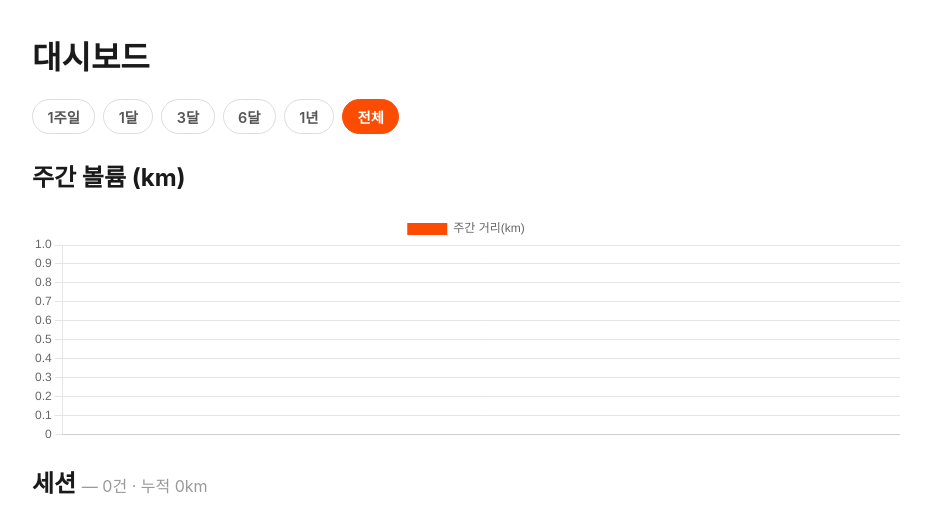
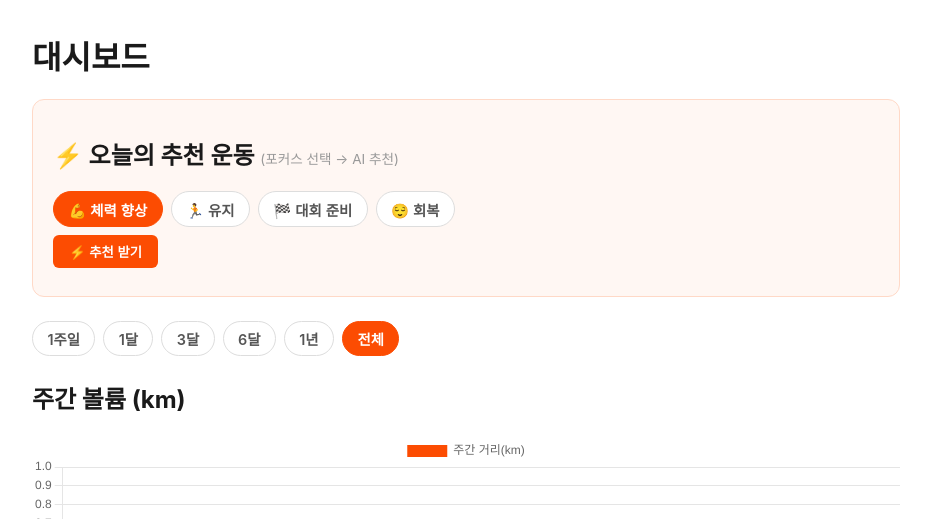
Before and after one commit to SangjunPark54/StravaCoach, a FastAPI app: page / in a window 1280 px wide. Shown: the part 69-588 px from the top of the page, without its empty margins (174-1105 px from the left). Run offline with FastAPI, Linux system fonts and the light colour scheme; data that the repository does not hold is empty.

Commit message:
Add Instant Workout: focus-based single workout recommendation (Strava-style)
Co-Authored-By: Claude Opus 4.8 (1M context) <noreply@anthropic.com>

```diff
--- a/strava_coach/coach_llm.py
+++ b/strava_coach/coach_llm.py
@@ -138,6 +138,59 @@ def generate_plan(analysis: dict, goal: dict, recent_days: list, today: str, pha
         return {"error": f"{type(e).__name__}: {e}"}
 
 
+INSTANT_SYSTEM = (
+    "당신은 러닝 코치입니다. Strava 'Instant Workouts'처럼, 사용자가 고른 focus와 현재 훈련부하로 "
+    "'오늘 할 운동 1개'만 추천합니다. 입력: focus(build_fitness=체력향상/stay_active=유지/event=대회준비/recover=회복), "
+    "fitness(현재 Fitness·Fatigue·Form; Form 양수=신선/음수=피로), analysis(볼륨·페이스·목표격차), "
+    "recent_days(최근 14일 타임라인, rest=쉼), goal, today, user_comment. 반드시 아래 JSON만 출력:\n"
+    '{"type":"easy|tempo|threshold|vo2|long_run|rest",'
+    '"title":"운동명","detail":"거리·페이스·심박존 구체 지시","duration":"예상 시간(예: 40분)",'
+    '"why":"이 운동을 추천한 이유 1~2문장(Form/피로/focus/최근 이력 근거)"}\n'
+    "규칙: Form이 크게 음수(-15↓)거나 focus=recover면 rest 또는 아주 가벼운 회복 조깅. "
+    "focus=event면 목표 페이스 특이적 세션(threshold/tempo). focus=build_fitness면 부하를 점진적으로. "
+    "어제·그제 연속으로 뛰었으면 회복을 우선. 페이스·거리는 사용자 실제 기록 범위에서 현실적으로. "
+    "user_comment가 있으면 최우선 반영."
+)
+
+
+def instant_workout(analysis: dict, fitness: dict, goal: dict, recent_days: list,
+                    focus: str, today: str, user_comment: str = "") -> dict:
+    """오늘 할 운동 1개 추천(Strava Instant Workouts 대응). 실패 시 {'error':...}."""
+    user_content = json.dumps(
+        {
+            "focus": focus,
+            "fitness": fitness,
+            "analysis": analysis,
+            "recent_days": recent_days,
+            "goal": goal,
+            "today": today,
+            "user_comment": (user_comment or "").strip(),
+        },
+        ensure_ascii=False,
+    )
+    try:
+        if LLM_PROVIDER == "github":
+            if not GITHUB_TOKEN:
+                return {"error": "GITHUB_TOKEN 미설정"}
+            raw = _github_chat(INSTANT_SYSTEM, user_content, max_tokens=500, json_mode=True)
+        elif LLM_PROVIDER == "anthropic":
+            if not ANTHROPIC_API_KEY:
+                return {"error": "ANTHROPIC_API_KEY 미설정"}
+            from anthropic import Anthropic
+
+            client = Anthropic(api_key=ANTHROPIC_API_KEY)
+            resp = client.messages.create(
+                model="claude-sonnet-5", max_tokens=500, system=INSTANT_SYSTEM,
+                messages=[{"role": "user", "content": user_content}],
+            )
+            raw = "".join(b.text for b in resp.content if b.type == "text")
+        else:
+            return {"error": f"알 수 없는 LLM_PROVIDER={LLM_PROVIDER!r}"}
+        return _parse_plan(raw)
+    except Exception as e:  # noqa: BLE001
+        return {"error": f"{type(e).__name__}: {e}"}
+
+
 def generate_commentary(analysis: dict, plan: dict, goal: dict) -> str:
     user_content = _user_content(analysis, plan, goal)
     try:
--- a/strava_coach/web/app.py
+++ b/strava_coach/web/app.py
@@ -239,6 +239,24 @@ def api_coach(comment: str = ""):
     return JSONResponse(payload)
 
 
+@app.get("/api/instant")
+def api_instant(focus: str = "build_fitness", comment: str = ""):
+    from fastapi.responses import JSONResponse
+
+    conn = db.get_connection()
+    sessions = _sessions()
+    goal = analysis.resolve_goal(conn)
+    today = date.today()
+    ta = analysis.training_analysis(sessions, goal, today)
+    ta["days_since_last_run"] = analysis.days_since_last_run(sessions, today)
+    recent_days = analysis.recent_timeline(sessions, today, days=14)
+    fitness = analysis.fitness_freshness(conn).get("current")
+    result = coach_llm.instant_workout(
+        ta, fitness, goal, recent_days, focus, today.isoformat(), user_comment=comment
+    )
+    return JSONResponse(result)
+
+
 @app.post("/goal")
 def set_goal(
     goal_distance_km: float = Form(...),
--- a/strava_coach/web/static/style.css
+++ b/strava_coach/web/static/style.css
@@ -273,3 +273,10 @@ h1, h2, h3 { word-break: keep-all; overflow-wrap: anywhere; } /* "대시보드"
 .month-trends { display: grid; grid-template-columns: repeat(auto-fit, minmax(200px, 1fr)); gap: 1rem; margin: 0.5rem 0 1rem; }
 .trend-box .sync-canvas { height: 180px; }
 @media (max-width: 720px) { .month-trends { grid-template-columns: 1fr; } }
+
+/* --- Instant Workout(오늘의 추천 운동) --- */
+.instant-box { background: #fff7f3; border: 1px solid #ffd9c7; border-radius: 12px; padding: 1rem 1.25rem; margin-bottom: 1.5rem; }
+.focus-row { display: flex; gap: 0.5rem; flex-wrap: wrap; }
+.focus-btn { padding: 0.4rem 0.9rem; border: 1px solid #ddd; border-radius: 999px; background: #fff; cursor: pointer; font-weight: 600; font-size: 0.9rem; color: #555; }
+.focus-btn.active { background: #fc4c02; color: #fff; border-color: #fc4c02; }
+.instant-card { background: #fff; border: 1px solid #eee; border-radius: 8px; padding: 0.9rem 1rem; }
--- a/strava_coach/web/templates/dashboard.html
+++ b/strava_coach/web/templates/dashboard.html
@@ -13,6 +13,45 @@
   {% if sync == 'ok' %}<p class="warning" style="color:#1f7a3a;background:#eaffea;border:1px solid #bfe6bf;padding:0.6rem 0.9rem;border-radius:8px;">✅ 동기화 완료 — 새 활동 {{ request.query_params.get('n') }}건</p>{% endif %}
   {% if sync == 'error' %}<p class="warning">⚠️ 동기화 실패 — Strava 토큰/네트워크를 확인하세요.</p>{% endif %}
   {% if sync == 'hosted' %}<p class="warning">ℹ️ 호스팅 환경에선 동기화가 지원되지 않습니다. 로컬에서 <code>sync</code> 후 DB를 push 하세요.</p>{% endif %}
+
+  <section class="instant-box">
+    <h2>⚡ 오늘의 추천 운동 <span class="muted" style="font-size:0.85rem;font-weight:400;">(포커스 선택 → AI 추천)</span></h2>
+    <div class="focus-row">
+      <button class="focus-btn active" data-focus="build_fitness">💪 체력 향상</button>
+      <button class="focus-btn" data-focus="stay_active">🏃 유지</button>
+      <button class="focus-btn" data-focus="event">🏁 대회 준비</button>
+      <button class="focus-btn" data-focus="recover">😌 회복</button>
+    </div>
+    <button id="instantBtn" class="replay-btn" style="margin-top:0.5rem;">⚡ 추천 받기</button>
+    <div id="instantResult" style="margin-top:0.75rem;"></div>
+  </section>
+
+  <script>
+    (function(){
+      let focus = 'build_fitness';
+      document.querySelectorAll('.focus-btn').forEach(b => b.addEventListener('click', () => {
+        document.querySelectorAll('.focus-btn').forEach(x => x.classList.toggle('active', x === b));
+        focus = b.dataset.focus;
+      }));
+      const btn = document.getElementById('instantBtn');
+      const out = document.getElementById('instantResult');
+      btn.addEventListener('click', async () => {
+        btn.disabled = true; const t = btn.textContent; btn.textContent = '⏳ 추천 중…';
+        out.innerHTML = '';
+        try {
+          const r = await fetch('/api/instant?focus=' + encodeURIComponent(focus));
+          const d = await r.json();
+          if (d.error) throw new Error(d.error);
+          const type = (d.type||'easy').replace(/[^a-z_]/g,'') || 'easy';
+          out.innerHTML = '<div class="instant-card"><span class="tag tag-'+type+'">'+(d.type||'')+'</span> '+
+            '<strong>'+(d.title||'')+'</strong>'+(d.duration?' <span class="muted">· '+d.duration+'</span>':'')+
+            '<p style="margin:0.4rem 0;">'+(d.detail||'')+'</p>'+
+            (d.why?'<p class="muted" style="font-size:0.85rem;">💡 '+d.why+'</p>':'')+'</div>';
+        } catch(e){ out.innerHTML = '<span style="color:#c0392b">추천 실패: '+e.message+'</span>'; }
+        finally { btn.disabled = false; btn.textContent = t; }
+      });
+    })();
+  </script>
 
   {% set base = '/' %}
   {% include "_filter.html" %}
```
